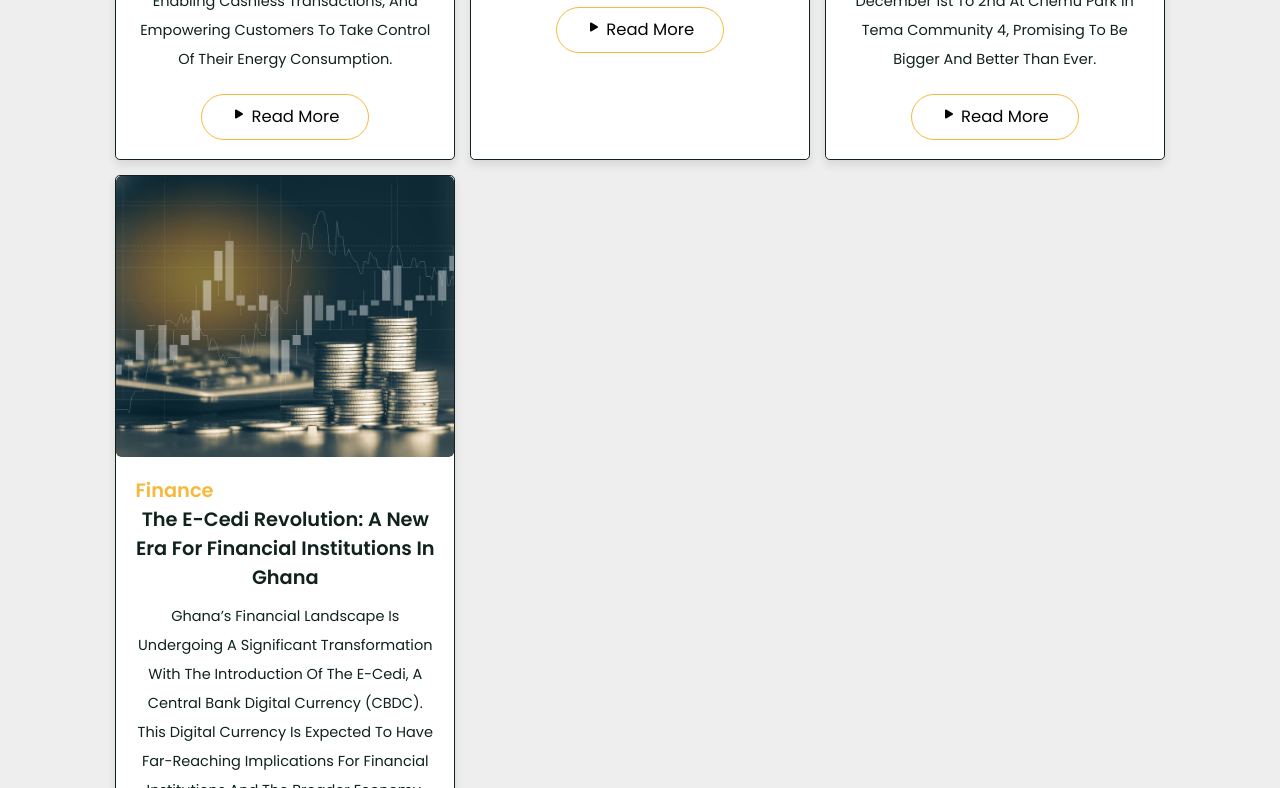
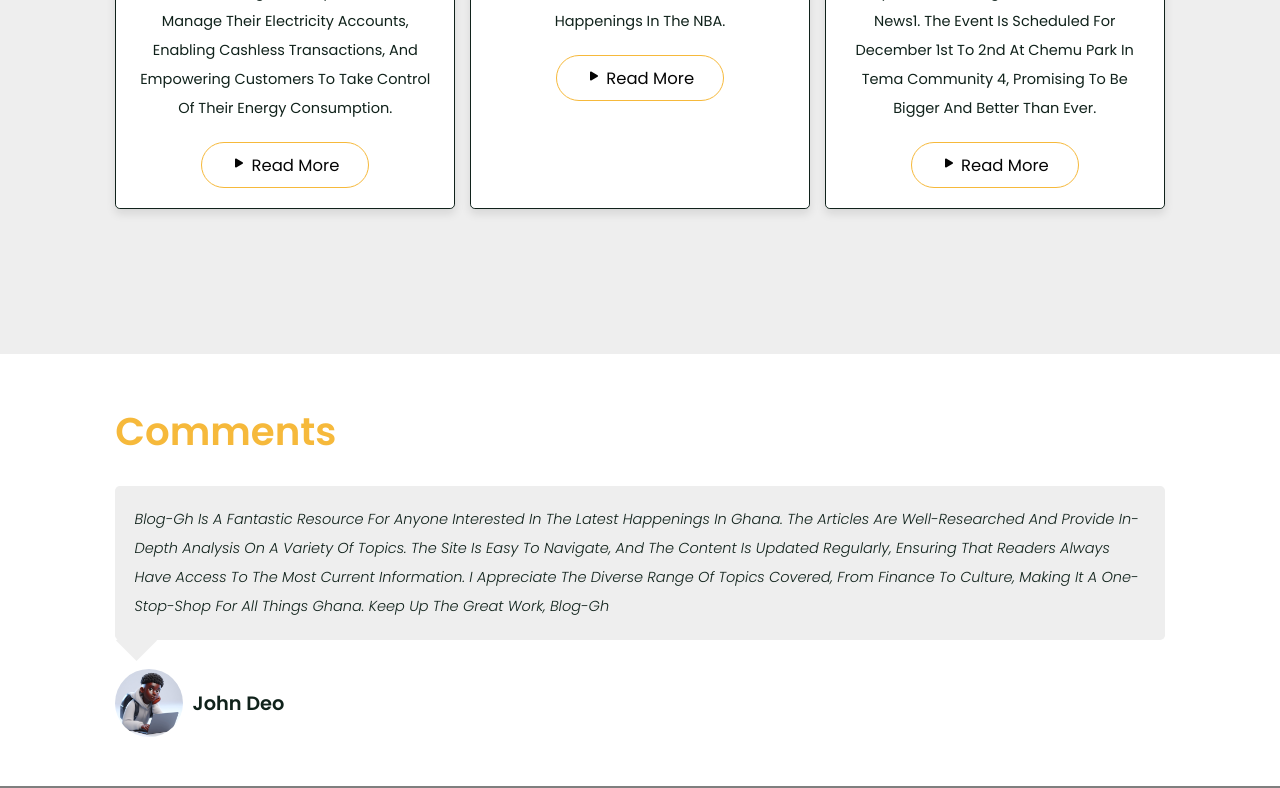
Before and after one commit to PanzyOfficial/Blog-ghofficial.github.io, a plain HTML site: page index.html in a window 1280 px wide. Shown: the part 2012-2800 px from the top of the page. Drawn offline with nearby package versions, Linux system fonts and the light colour scheme.

Commit message:
Update index.html

```diff
--- a/index.html
+++ b/index.html
@@ -105,6 +105,7 @@
 
     <div class="content">
         <h3>About US Page</h3>
+        <p> Daniel Antwi Kwakye - 10280546</p>
         <p>Welcome to Blog-gh, your number one source for all things Ghana. We’re dedicated to providing you with the very best of news, with an emphasis on finance, culture, and current events.</p>
         <p>Founded in 2023, Blog-gh has come a long way from its beginnings. When we first started out, our passion for “bringing Ghana to the world” drove us to start our own blog.
 
@@ -169,20 +170,7 @@ We now serve readers all over the world, and are thrilled that we’re able to t
             </div>
         </div>
 
-        <div class="box">
-            <div class="image">
-                <img src="image/fin.jpg" alt="enntertainment">
-            </div>
-            <div class="content">
-                <h3>Finance</h3>
-                <h4>The E-Cedi Revolution: A New Era for Financial Institutions in Ghana</h4>
-                <p>Ghana’s financial landscape is undergoing a significant transformation with the introduction of the E-Cedi, a Central Bank Digital Currency (CBDC). This digital currency is expected to have far-reaching implications for financial institutions and the broader economy.</p>
-                <!-- <div class="price">$250 - $450</div> -->
-                <a href="read_news4.html" class="btns"><svg xmlns="http://www.w3.org/2000/svg" width="16" height="16" fill="currentColor" class="bi bi-play-fill" viewBox="0 0 16 16">
-  <path d="m11.596 8.697-6.363 3.692c-.54.313-1.233-.066-1.233-.697V4.308c0-.63.692-1.01 1.233-.696l6.363 3.692a.802.802 0 0 1 0 1.393z"/>
-</svg> Read More</a>
-            </div>
-        </div>
+
 
     </div>
 
```
